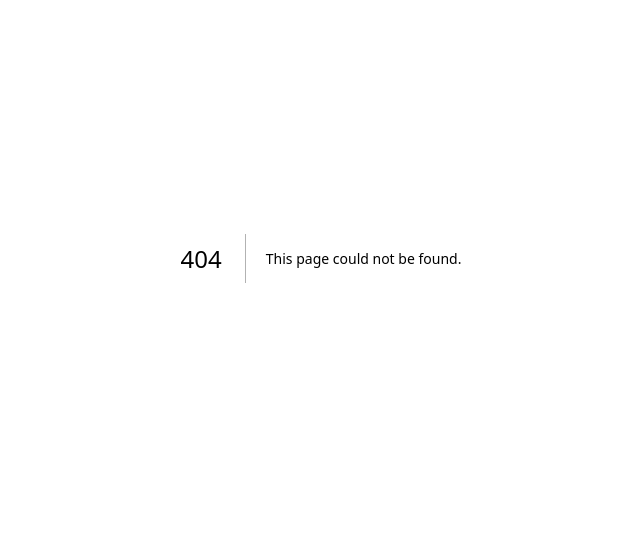
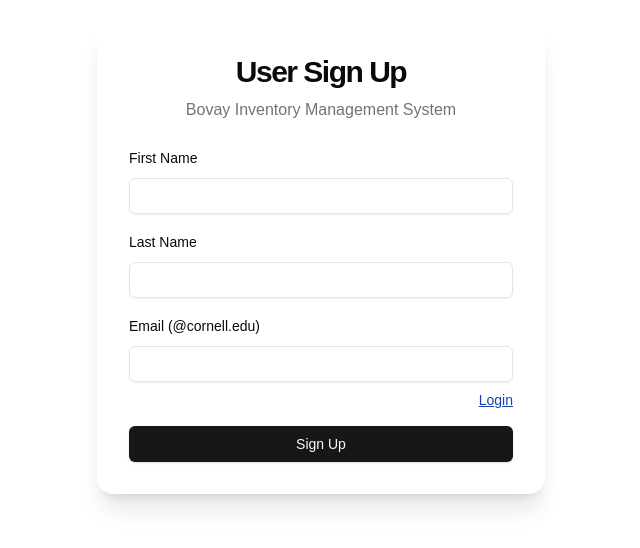
Before and after one commit to harshp425/BIMS-App, a Next.js app: page /signup in a window 1280 px wide. Before the commit this address had no page. Shown: the part 142-690 px from the top of the page, without its empty margins (319-959 px from the left). Built offline with nearby package versions, Linux system fonts and the light colour scheme.

Commit message:
Add files via upload

```diff
--- /dev/null
+++ b/app/signup/page.js
@@ -0,0 +1,125 @@
+'use client'
+
+import { useState } from "react";
+import { motion } from "framer-motion";
+import { Button } from "@/components/ui/button";
+import { Input } from "@/components/ui/input";
+import { Label } from "@/components/ui/label";
+import { useRouter } from 'next/navigation';
+import { signIn } from "next-auth/react";
+import { getSession } from "next-auth/react";
+import Link from "next/link";
+
+
+export default function SignUp() {
+  const [email, setEmail] = useState('');
+  const [password, setPassword] = useState('');
+  const [firstName, setFirstName] = useState('')
+  const [lastName, setLastName] = useState('')
+  const [errorMessage, setErrorMessage] = useState(''); // State for error message
+
+  const router = useRouter();
+  //const { data: session } = useSession();
+
+  const handleSignUp = async (e) => {
+    e.preventDefault();
+    setErrorMessage(''); // Clear previous error message
+    const users = await fetch(`/api/getAll/users`, {
+      method: "GET"
+    })
+    const usersData = await users.json()
+
+    const userExists = usersData.some((obj) => (obj.email === email && obj.firstName === firstName &&
+      obj.lastName === lastName
+    ));
+    if (!userExists) {
+      const res = await fetch(`/api/add/users`, {
+        method: "POST",
+        headers: {
+          'Content-Type': 'application/json'
+        },
+        body: JSON.stringify({
+          "email": email,
+          "firstName": firstName,
+          "lastName": lastName
+        })
+      })
+      if (res.ok) {
+        router.push('/')
+      } else {
+        setErrorMessage("Error adding user. Please try again.");
+      }
+    } else {
+      setErrorMessage("This user already exists. Please proceed to login.");
+    }
+  };
+
+  return (
+    <div className="min-h-screen bg-gradient-to-br from-primary-50 to-primary-100 flex items-center justify-center p-4 sm:p-6 md:p-8">
+      <motion.div
+        initial={{ opacity: 0, y: -20 }}
+        animate={{ opacity: 1, y: 0 }}
+        transition={{ duration: 0.5 }}
+        className="w-full max-w-md"
+      >
+        <div className="bg-white rounded-2xl shadow-xl p-6 sm:p-8 space-y-6">
+          <div className="text-center space-y-2">
+            <h1 className="text-2xl sm:text-3xl font-bold tracking-tighter leading-tight subpixel-antialiased">
+              User Sign Up
+            </h1>
+            <p className="text-sm sm:text-base text-muted-foreground subpixel-antialiased">
+              Bovay Inventory Management System
+            </p>
+          </div>
+          {/* Error Message Banner */}
+          {errorMessage && (
+            <div className="bg-red-100 border border-red-400 text-red-700 px-4 py-2 rounded relative">
+              {errorMessage}
+            </div>
+          )}
+          <form className="space-y-3 sm:space-y-4" onSubmit={handleSignUp}>
+
+            <div className="space-y-1 sm:space-y-2 ">
+              <Label className="subpixel-antialiased" htmlFor="firstName">First Name</Label>
+              <Input
+                id="firstName"
+                type="firstName"
+                value={firstName}
+                onChange={(e) => setFirstName(e.target.value)}
+                required
+              />
+            </div>
+
+            <div className="space-y-1 sm:space-y-2 ">
+              <Label className="subpixel-antialiased" htmlFor="lastName">Last Name</Label>
+              <Input
+                id="lastName"
+                type="lastName"
+                value={lastName}
+                onChange={(e) => setLastName(e.target.value)}
+                required
+              />
+            </div>
+
+            <div className="space-y-1 sm:space-y-2 ">
+              <Label className="subpixel-antialiased" htmlFor="email">Email (@cornell.edu)</Label>
+              <Input
+                id="email"
+                type="email"
+                value={email}
+                onChange={(e) => setEmail(e.target.value)}
+                required
+              />
+              <Link href="/">
+                <p className="text-right text-sm text-blue-800 subpixel-antialiased underline mt-2">
+                  Login
+                </p>
+              </Link>
+            </div>
+            <Button className="w-full subpixel-antialiased">Sign Up</Button>
+          </form>
+        </div>
+      </motion.div >
+    </div >
+  );
+}
```
